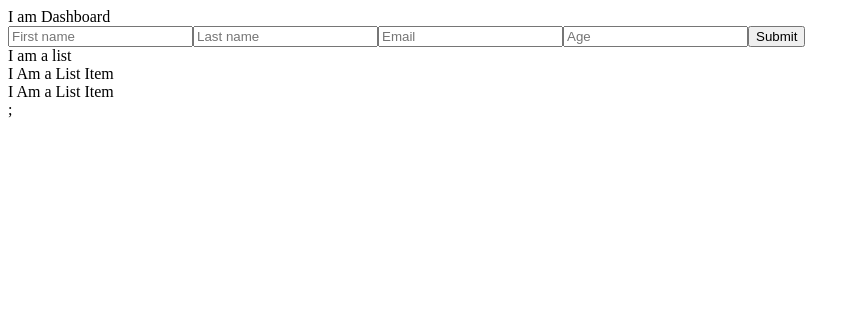
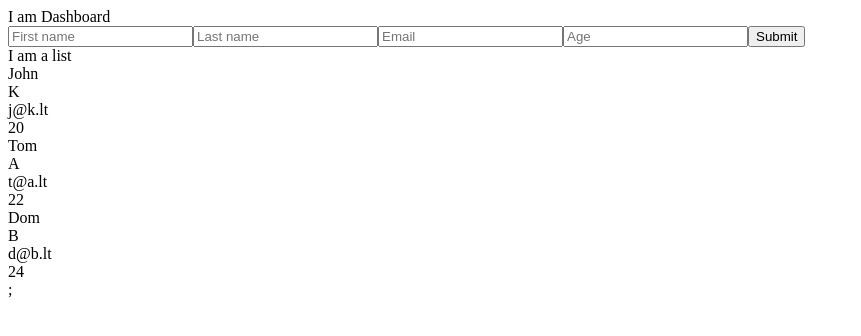
Before and after one commit to JonasKaruzas/event-management-system, a React (Create React App) app: page / in a window 1280 px wide. Shown: the top 336 px of the page, without its empty margins (0-861 px from the left). Built offline with nearby package versions, Linux system fonts and the light colour scheme.

Commit message:
feat: :sparkles: rendering all attendees

```diff
--- a/src/Components/AttendeeListItem.jsx
+++ b/src/Components/AttendeeListItem.jsx
@@ -1,5 +1,10 @@
-export function AttendeeListItem() {
+export function AttendeeListItem( {attendee} ) {
   return (
-    <div>I Am a List Item</div>
-  )
-}
+    <div>
+      <div>{attendee.firstName}</div>
+      <div>{attendee.lastName}</div>
+      <div>{attendee.email}</div>
+      <div>{attendee.age}</div>
+    </div>
+    )
+  }
--- a/src/Components/Dashboard.jsx
+++ b/src/Components/Dashboard.jsx
@@ -1,15 +1,18 @@
 import { CreateAttendeeInputs } from "./CreateAttendeeInputs";
 import { AttendeeList } from "./AttendeeList";
 import { AttendeeListItem } from "./AttendeeListItem";
+import { useContext } from "react";
+import { AttendeeListContext } from "./AttendeeListState";
 
 export function Dashboard() {
+  const {attendeeList, setAttendeeList} = useContext(AttendeeListContext);
+
   return (
     <>
       <div>I am Dashboard</div>
       <CreateAttendeeInputs />
       <AttendeeList>
-        <AttendeeListItem />
-        <AttendeeListItem />
+        {attendeeList.map(attendee => <AttendeeListItem key={attendee.id} attendee={attendee} />)}
       </AttendeeList>
     </>
   )
```
